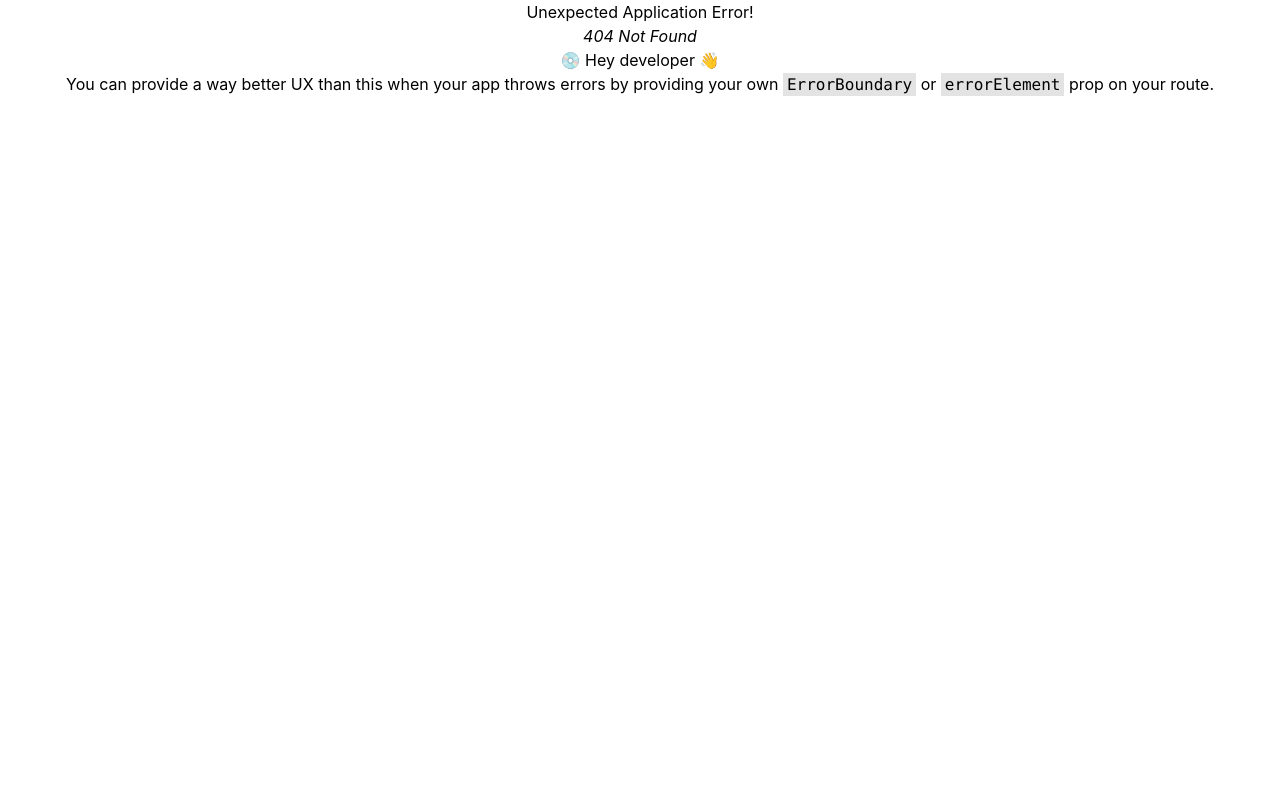
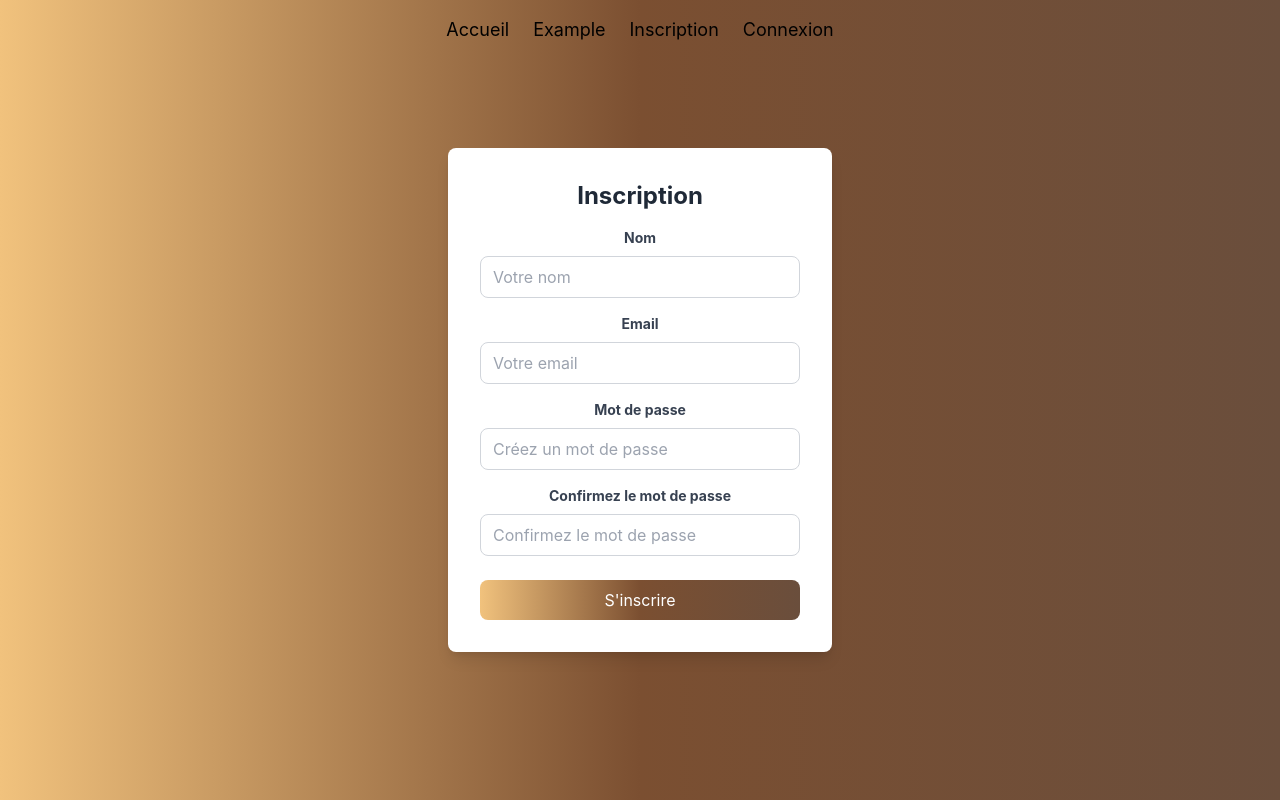
Before and after one commit to leashmt/hexamineo-front, a React (Create React App) app: page /register in a window 1280 px wide. Before the commit this address had no page. Built offline with nearby package versions, Linux system fonts and the light colour scheme.

Commit message:
Ajout des formulaires de connexion et d'inscription

```diff
--- /dev/null
+++ b/src/pages/LoginForm.jsx
@@ -0,0 +1,51 @@
+import React, { useState } from "react";
+
+const LoginForm = () => {
+  const [email, setEmail] = useState("");
+  const [password, setPassword] = useState("");
+
+  const handleLogin = (e) => {
+    e.preventDefault();
+    console.log("Email:", email, "Password:", password); // <- il reste la logique test de mdp à ajouter facultatif
+  };
+
+  return (
+    <div className="h-screen w-full bg-gradient-to-r from-[#F1C27D] via-[#7B4F31] to-[#6A4E3C] flex items-center justify-center">
+      <form onSubmit = {handleLogin} className="bg-white p-6 shadow-lg rounded-lg w-full max-w-sm">
+        <h2 className="text-2xl font-bold text-center mb-4">Connexion</h2>
+        <div className="mb-4">
+          <label className="block text-gray-700 text-sm font-bold mb-2">
+            Email
+          </label>
+          <input
+            type="email"
+            value = {email}
+            onChange={(e) => setEmail(e.target.value)}
+            placeholder="Votre email"
+            className="w-full px-3 py-2 border rounded-lg focus:outline-none focus:ring focus:ring-blue-300"
+          />
+        </div>
+        <div className="mb-6">
+          <label className="block text-gray-700 text-sm font-bold mb-2">
+            Mot de passe
+          </label>
+          <input
+            type="password"
+            value={password}
+            onChange={(e) => setPassword(e.target.value)}
+            placeholder="Votre mot de passe"
+            className="w-full px-3 py-2 border rounded-lg focus:outline-none focus:ring focus:ring-blue-300"
+          />
+        </div>
+        <button
+          type="submit"
+          className="bg-gradient-to-r from-[#F1C27D] via-[#7B4F31] to-[#6A4E3C] text-white px-4 py-2 rounded-lg w-full hover:opacity-90 transition focus:outline-none focus:ring focus:ring-green-300"
+        >
+          Se connecter
+        </button>
+      </form>
+    </div>
+  );
+};
+
+export default LoginForm;
--- a/src/pages/NavBar.jsx
+++ b/src/pages/NavBar.jsx
@@ -11,6 +11,12 @@ const NavBar = () => {
           <Link to="/example" className="hover:underline">
             Example
           </Link>
+          <Link to="/register" className="hover:underline">
+            Inscription
+          </Link>
+          <Link to="/login" className="hover:underline">
+            Connexion
+          </Link>
         </nav>
       </header>
       <Outlet />
--- /dev/null
+++ b/src/pages/RegisterForm.jsx
@@ -0,0 +1,86 @@
+import React, { useState } from "react";
+
+const RegisterForm = () => {
+  const [name, setName] = useState("");
+  const [email, setEmail] = useState("");
+  const [password, setPassword] = useState("");
+  const [confirmPassword, setConfirmPassword] = useState("");
+
+  const handleRegister = (e) => {
+    e.preventDefault();
+    if (password !== confirmPassword) {
+      alert("Les mots de passe ne correspondent pas !");
+      return;
+    }
+    console.log("Nom:", name, "Email:", email, "Password:", password); // <- il reste la login de connexion à ajouter
+  };
+
+  return (
+    <div className="flex flex-col items-center justify-center h-screen w-full bg-gradient-to-r from-[#F1C27D] via-[#7B4F31] to-[#6A4E3C] px-4">
+      <form
+        onSubmit={handleRegister}
+        className="bg-white p-8 shadow-lg rounded-lg w-full max-w-sm"
+      >
+        <h2 className="text-2xl font-bold text-center mb-4 text-gray-800">
+          Inscription
+        </h2>
+        <div className="mb-4">
+          <label className="block text-gray-700 text-sm font-bold mb-2">
+            Nom
+          </label>
+          <input
+            type="text"
+            value={name}
+            onChange={(e) => setName(e.target.value)}
+            placeholder="Votre nom"
+            className="w-full px-3 py-2 border border-gray-300 rounded-lg focus:outline-none focus:ring focus:ring-green-300"
+          />
+        </div>
+        <div className="mb-4">
+          <label className="block text-gray-700 text-sm font-bold mb-2">
+            Email
+          </label>
+          <input
+            type="email"
+            value={email}
+            onChange={(e) => setEmail(e.target.value)}
+            placeholder="Votre email"
+            className="w-full px-3 py-2 border border-gray-300 rounded-lg focus:outline-none focus:ring focus:ring-green-300"
+          />
+        </div>
+        <div className="mb-4">
+          <label className="block text-gray-700 text-sm font-bold mb-2">
+            Mot de passe
+          </label>
+          <input
+            type="password"
+            value={password}
+            onChange={(e) => setPassword(e.target.value)}
+            placeholder="Créez un mot de passe"
+            className="w-full px-3 py-2 border border-gray-300 rounded-lg focus:outline-none focus:ring focus:ring-green-300"
+          />
+        </div>
+        <div className="mb-6">
+          <label className="block text-gray-700 text-sm font-bold mb-2">
+            Confirmez le mot de passe
+          </label>
+          <input
+            type="password"
+            value={confirmPassword}
+            onChange={(e) => setConfirmPassword(e.target.value)}
+            placeholder="Confirmez le mot de passe"
+            className="w-full px-3 py-2 border border-gray-300 rounded-lg focus:outline-none focus:ring focus:ring-green-300"
+          />
+        </div>
+        <button
+          type="submit"
+          className="bg-gradient-to-r from-[#F1C27D] via-[#7B4F31] to-[#6A4E3C] text-white px-4 py-2 rounded-lg w-full hover:opacity-90 transition focus:outline-none focus:ring focus:ring-green-300"
+        >
+          S'inscrire
+        </button>
+      </form>
+    </div>
+  );
+};
+
+export default RegisterForm;
```
Also changed, not shown: src/App.js (+10 -0 lines), 1 other file (tests, documents, lock files or other folders).
